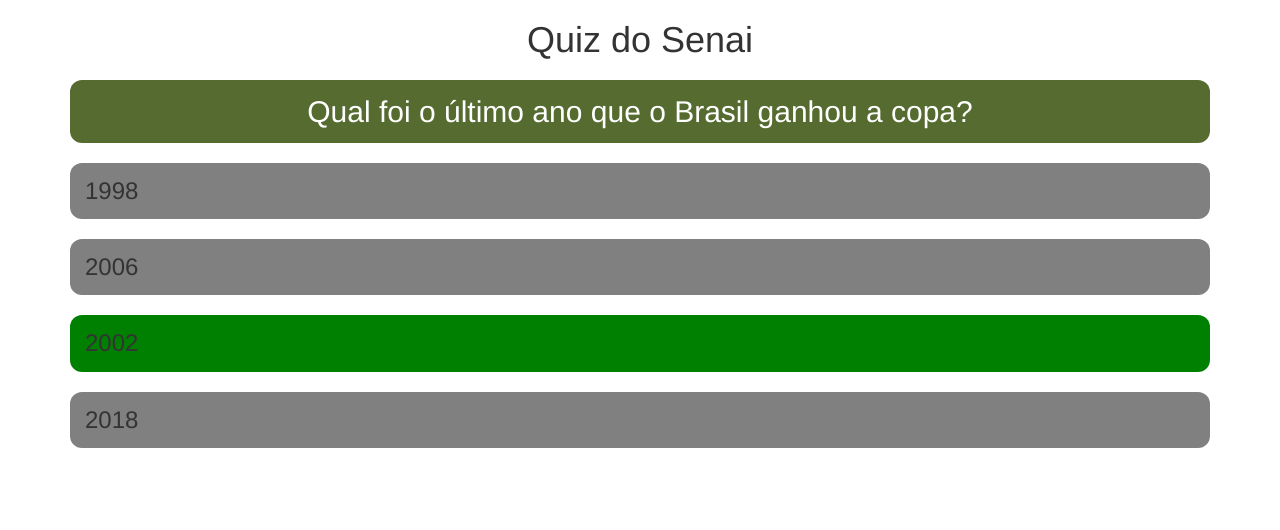
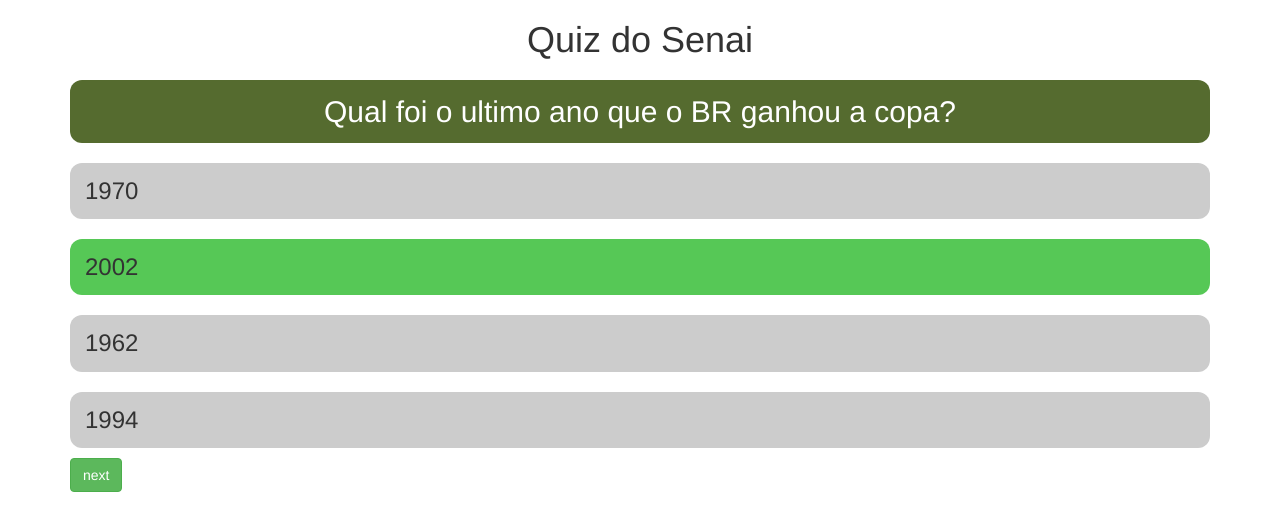
Before and after one commit to henrique2177/quiz, a plain HTML site: page quiz.html in a window 1280 px wide. Both pictures are taken after a click on the element "2002". Drawn offline with nearby package versions, Linux system fonts and the light colour scheme.

Commit message:
Trabalhamos com a lista de perguntas e botão next.

```diff
--- a/quiz.html
+++ b/quiz.html
@@ -75,52 +75,70 @@
                         </h3>
 
         </div>
+        <div class="btn btn-success" onclick="next()">
+            next
+        </div>
     </div>
 
     <script>
 
-        document.querySelectorAll('h3')[0].addEventListener('click',()=>{verificarResposta()}); //selecionando todos elementos
-        //do h3 na posição 0 e incluindo a função verificarResposta
+        function verificarResposta(i) {
+            if (quiz.ponto >= 0) return;
 
-        function verificarResposta(i) {// função verificarResposta
-
-            if(quiz.ponto >= 0) return; // if para as outras opções não ficarem clicaveis
-
-            document.querySelectorAll('h3')[i].style.background = "red"; // variavel i para errado
-            document.querySelectorAll('h3')[quiz.correta].style.background = "green"; //correta quiz -> correta = verde
-
-            if (i == quiz.correta) {  //condição para pontos, se quiz.ponto=1
-                quiz.ponto = 1;       // senão quiz.ponto=0
-            }else{
+            document.querySelectorAll('h3')[i].style.backgroundColor = '#ff5555';
+            document.querySelectorAll('h3')[quiz.correta].style.backgroundColor = '#56c856';
+            if (i == quiz.correta) {
+                quiz.ponto = 1;
+            } else {
                 quiz.ponto = 0;
             }
         }
 
-        let quiz = { //Json para quiz, pergunta, resposta e correta.
-            pergunta:"Qual foi o último ano que o Brasil ganhou a copa?",
-            respostas: ["1998", "2006","2002","2018"],
-            correta:2
+        let lsPergunta = [
+            {
+                pergunta: "Qual foi o ultimo ano que o BR ganhou a copa?",
+                respostas: ["1970", "2002", "1962", "1994"],
+                correta: 1
+            },
+            {
+                pergunta: "Qual o nome do último presidente dos Estados Unidos?",
+                respostas: ["George Bush", "Donald Trump", "Joe Biden", "Dwight Eisenhower"],
+                correta: 2
+            },
+            {
+                pergunta: "Qual é o maior planeta do sistema solar?",
+                respostas: ["Júpiter", "Saturno", "Urano", "Netuno"],
+                correta: 0
+            }
+        ];
+
+        let quiz = {};
+        function carregarQuiz(nPergunta) {
+            quiz = lsPergunta[nPergunta];
+            document.querySelector('h2').innerHTML = quiz.pergunta;
+            for (let i = 0; i < 4; i++) {
+                document.querySelectorAll('h3')[i].style.backgroundColor = '#cccccc';
+                document.querySelectorAll('h3')[i].innerHTML = quiz.respostas[i];
+                let x = i;
+                document.querySelectorAll('h3')[i].addEventListener(
+                    'click', () => { verificarResposta(x) });
+            }
         }
-
-        document.querySelector('h2').innerHTML = quiz.pergunta; // coloca a pergunta automaticamente no h2
-
-        for (let i = 0; i < 4; i++) {//i escrever as respostas automaticamente
-            document.querySelectorAll('h3')[i].innerHTML = quiz.respostas[i]; // valor que ta na variavel i
-            let x = i;
-            document.querySelectorAll('h3')[i].addEventListener('click',()=>{verificarResposta(x)}); //para todos os elementos ficarem clicaveis
+        let quizAtual = 0;
+        carregarQuiz(quizAtual);
+        function next() {
+            // console.log(quizAtual);
+            // console.log(lsPergunta.length-1);
+            // console.log(quizAtual == lsPergunta.length-1);
+            if (quiz.ponto == undefined) {
+                alert('Antes de ir para o próxima pergunta responda essa!');
+                return;
+            }
+            if (quizAtual == lsPergunta.length - 1) return;
+            carregarQuiz(++quizAtual);
         }
 
     </script>
-
-
-
-
-
-
-
-
-
-
 
 
 </body>
```
Also changed, not shown: index.html (+27 -6 lines).
